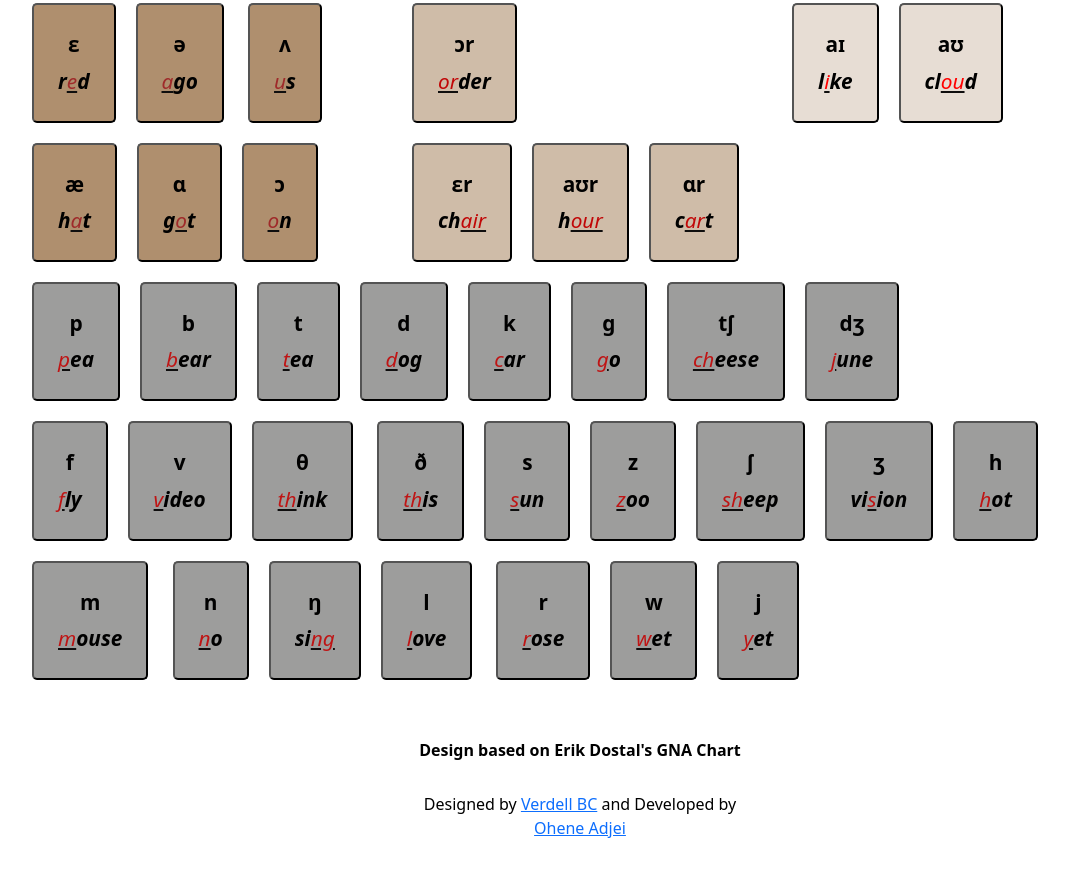
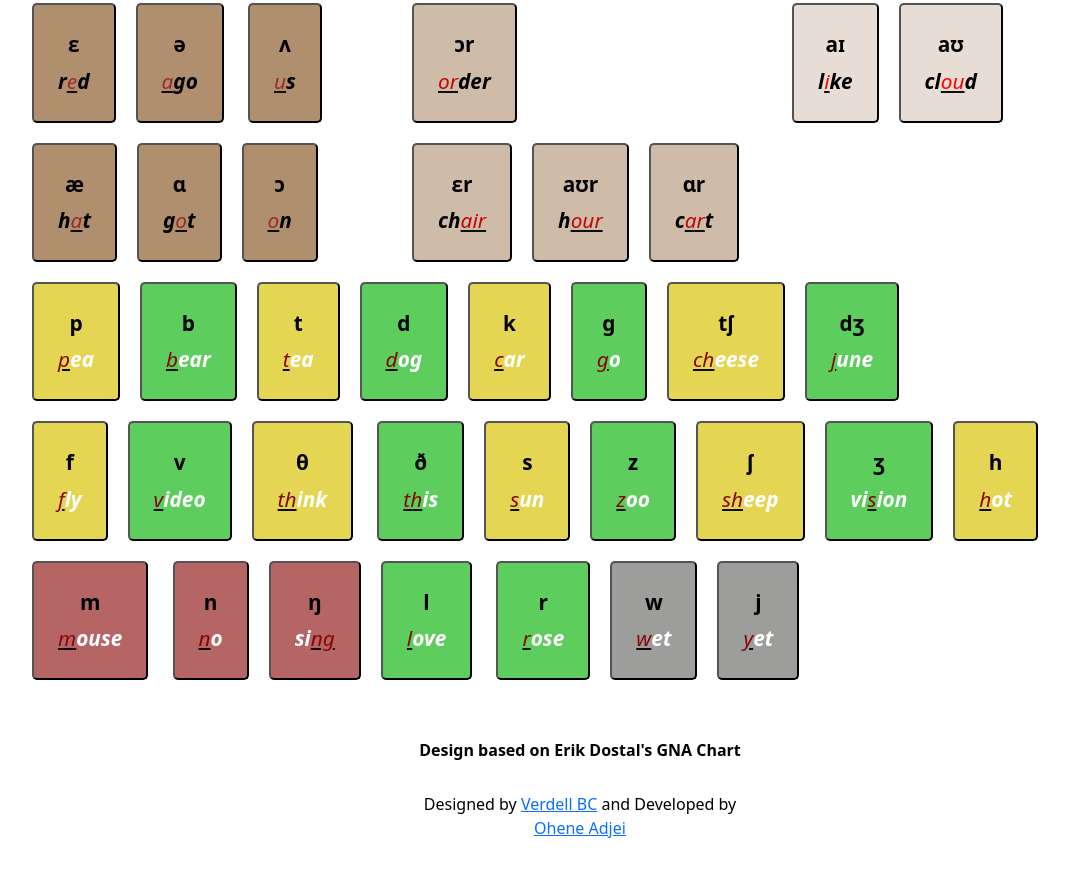
Before and after one commit to oheneadj/ipachart, a plain HTML site: page index.html in a window 1280 px wide. Shown: the part 612-1482 px from the top of the page, without its empty margins (60-1129 px from the left). Drawn offline with nearby package versions, Linux system fonts and the light colour scheme.

Commit message:
changed consonants colors

```diff
--- a/assets/css/style.css
+++ b/assets/css/style.css
@@ -59,7 +59,7 @@ button {
   color: red;
 }
 
-.consonant button {
+.consonant {
   background-color: #9d9d9c;
 }
 .consonant button span {
@@ -67,6 +67,16 @@ button {
 }
 .consonant button span i {
   color: rgb(191, 20, 20);
+}
+
+.voiceless {
+  background-color: rgb(228, 213, 83);
+}
+.voiced {
+  background-color: rgb(93, 206, 93);
+}
+.nasal-sounds {
+  background-color: rgb(182, 101, 101);
 }
 
 button:focus {
--- a/index.html
+++ b/index.html
@@ -168,62 +168,63 @@
 
         <!-- Consonants -->
         <div class="row">
-          <div class="col-md-12 col-sm-12 consonant">
-            <button type="submit" class="p">
+          <div class="col-md-12 col-sm-12">
+            <button type="submit" class="p voiceless">
               p<span><i>p</i>ea</span></button
-            ><button type="submit" class="b">
+            ><button type="submit" class="b voiced">
               b<span><i>b</i>ear</span></button
-            ><button type="submit" class="t">
+            ><button type="submit" class="t voiceless">
               t<span><i>t</i>ea</span></button
-            ><button type="submit" class="d">
+            ><button type="submit" class="d voiced">
               d<span><i>d</i>og</span></button
-            ><button type="submit" class="k">
+            ><button type="submit" class="k voiceless">
               k<span><i>c</i>ar</span></button
-            ><button type="submit" class="g">
+            ><button type="submit" class="g voiced">
               g<span><i>g</i>o</span></button
-            ><button type="submit" class="tʃ">
+            ><button type="submit" class="tʃ voiceless">
               tʃ<span><i>ch</i>eese</span></button
-            ><button type="submit" class="dʒ">
+            ><button type="submit" class="dʒ voiced">
               dʒ<span><i>j</i>une</span>
             </button>
           </div>
-          <div class="col-md-12 col-sm-12 consonant">
-            <button type="submit" class="f">
+          <div class="col-md-12 col-sm-12">
+            <button type="submit" class="f voiceless">
               f<span><i>f</i>ly</span></button
-            ><button type="submit" class="v">
+            ><button type="submit" class="v voiced">
               v<span><i>v</i>ideo</span></button
-            ><button type="submit" class="θ">
+            ><button type="submit" class="θ voiceless">
               θ<span><i>th</i>ink</span>
             </button>
-            <button type="submit" class="ð">
+            <button type="submit" class="ð voiced">
               ð<span><i>th</i>is</span></button
-            ><button type="submit" class="s">
+            ><button type="submit" class="s voiceless">
               s<span><i>s</i>un</span></button
-            ><button type="submit" class="z">
+            ><button type="submit" class="z voiced">
               z<span><i>z</i>oo</span></button
-            ><button type="submit" class="ʃ">
+            ><button type="submit" class="ʃ voiceless">
               ʃ<span><i>sh</i>eep</span></button
-            ><button type="submit" class="ʒ">ʒ<span>vi<i>s</i>ion</span></button
-            ><button type="submit" class="h">
+            ><button type="submit" class="ʒ voiced">
+              ʒ<span>vi<i>s</i>ion</span></button
+            ><button type="submit" class="h voiceless">
               h<span><i>h</i>ot</span>
             </button>
           </div>
-          <div class="col-md-12 col-sm-12 consonant">
-            <button type="submit" class="m">
+          <div class="col-md-12 col-sm-12">
+            <button type="submit" class="m nasal-sounds">
               m<span><i>m</i>ouse</span>
             </button>
-            <button type="submit" class="n">
+            <button type="submit" class="n nasal-sounds">
               n<span><i>n</i>o</span></button
-            ><button type="submit" class="ŋ">
+            ><button type="submit" class="ŋ nasal-sounds">
               ŋ<span>si<i>ng</i></span></button
-            ><button type="submit" class="l">
+            ><button type="submit" class="l voiced">
               l<span><i>l</i>ove</span>
             </button>
-            <button type="button" class="r">
+            <button type="button" class="r voiced">
               r<span><i>r</i>ose</span></button
-            ><button type="submit" class="w">
+            ><button type="submit" class="w consonant">
               w<span><i>w</i>et</span></button
-            ><button type="submit" class="j">
+            ><button type="submit" class="j consonant">
               j<span><i>y</i>et</span>
             </button>
           </div>
```
